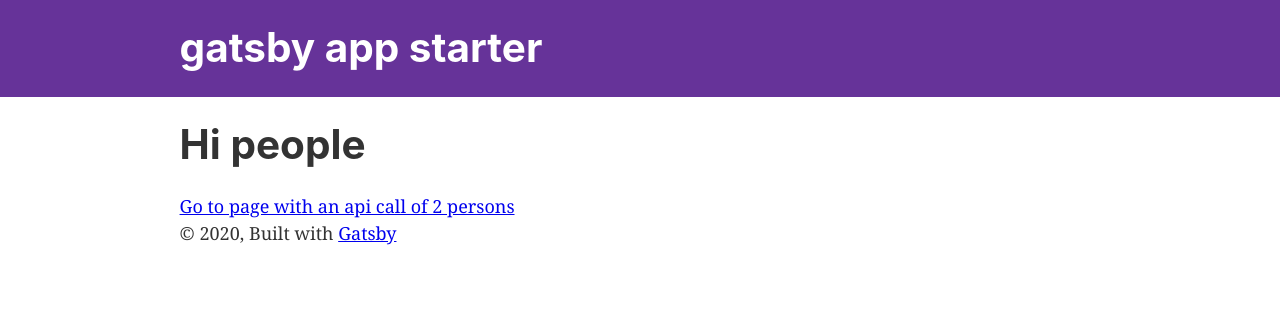
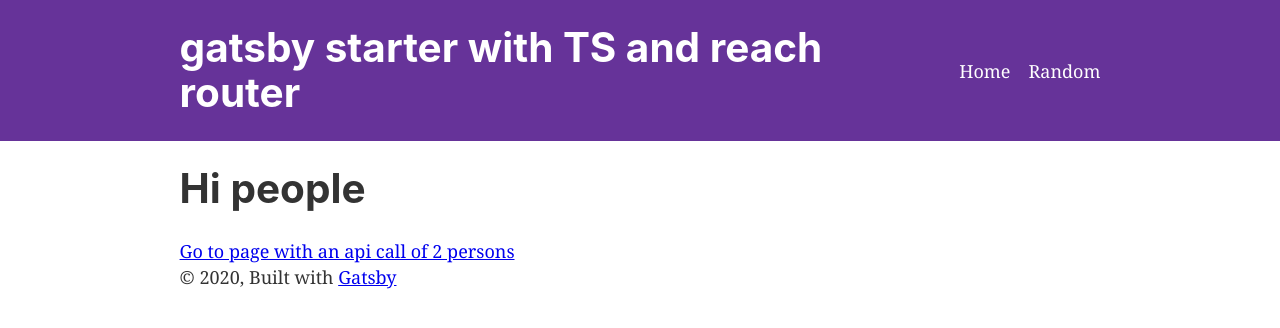
Before and after one commit to yogainalift/gatsby-starter-yoga, a Gatsby site: page / in a window 1280 px wide. Built offline with nearby package versions, Linux system fonts and the light colour scheme; Gatsby itself is replaced by a stand-in of ours.

Commit message:
Add routing to header

```diff
--- a/gatsby-config.js
+++ b/gatsby-config.js
@@ -1,6 +1,6 @@
 module.exports = {
   siteMetadata: {
-    title: `gatsby app starter`,
+    title: `gatsby starter with TS and reach router`,
     description: `Its a gatsby project starter with all the right things like typescript and routes`,
     author: `@yogainalift`,
   },
--- a/src/components/header.tsx
+++ b/src/components/header.tsx
@@ -17,19 +17,35 @@ const Header: React.FC<Props> = ({ siteTitle = '' }: Props) => (
         margin: `0 auto`,
         maxWidth: 960,
         padding: `1.45rem 1.0875rem`,
+        display: 'flex',
+        justifyContent: 'start',
+        alignItems: 'center',
       }}
     >
-      <h1 style={{ margin: 0 }}>
+      <h1 style={{ margin: 0, color: 'white', marginRight: '4rem' }}>
+        {siteTitle}
+      </h1>
+      <nav style={{ color: 'white' }}>
         <Link
           to="/"
           style={{
             color: `white`,
             textDecoration: `none`,
+            marginRight: '1rem',
           }}
         >
-          {siteTitle}
+          Home
         </Link>
-      </h1>
+        <Link
+          to="/random-results/2"
+          style={{
+            color: `white`,
+            textDecoration: `none`,
+          }}
+        >
+          Random
+        </Link>
+      </nav>
     </div>
   </header>
 );
--- a/src/modules/RandomResults.tsx
+++ b/src/modules/RandomResults.tsx
@@ -1,5 +1,6 @@
 import React, { useEffect, useState } from 'react';
 import { RouteComponentProps } from '@reach/router';
+import Layout from '../components/layout';
 
 type Props = RouteComponentProps<{
   results: number | undefined;
@@ -14,8 +15,8 @@ export const RandomResults: React.FC<Props> = ({ results = 1 }: Props) => {
   }, [results]);
 
   return (
-    <div>
+    <Layout>
       <pre>{JSON.stringify(person, null, 2)}</pre>
-    </div>
+    </Layout>
   );
 };
```
Also changed, not shown: package.json (+4 -4 lines).
